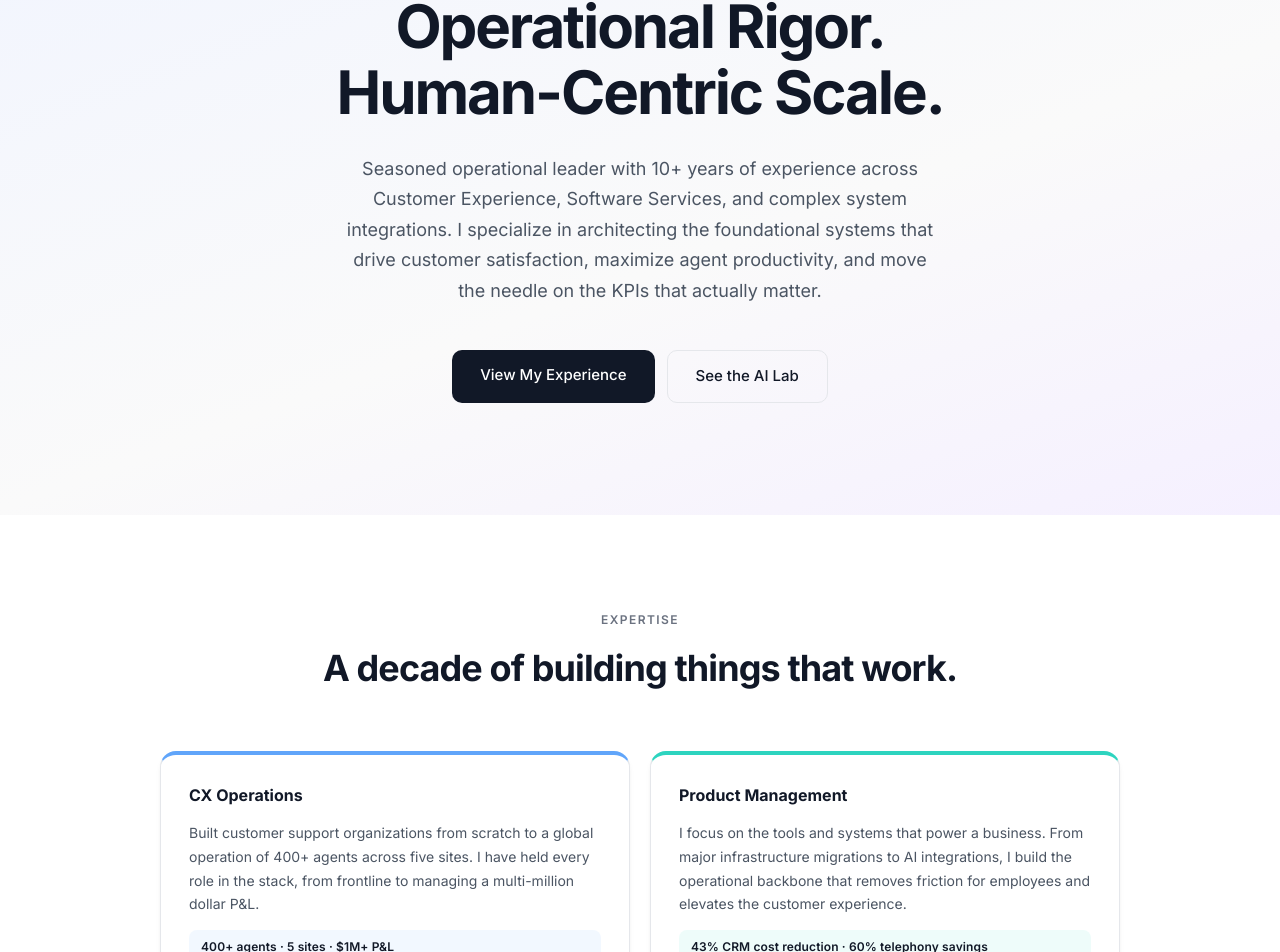
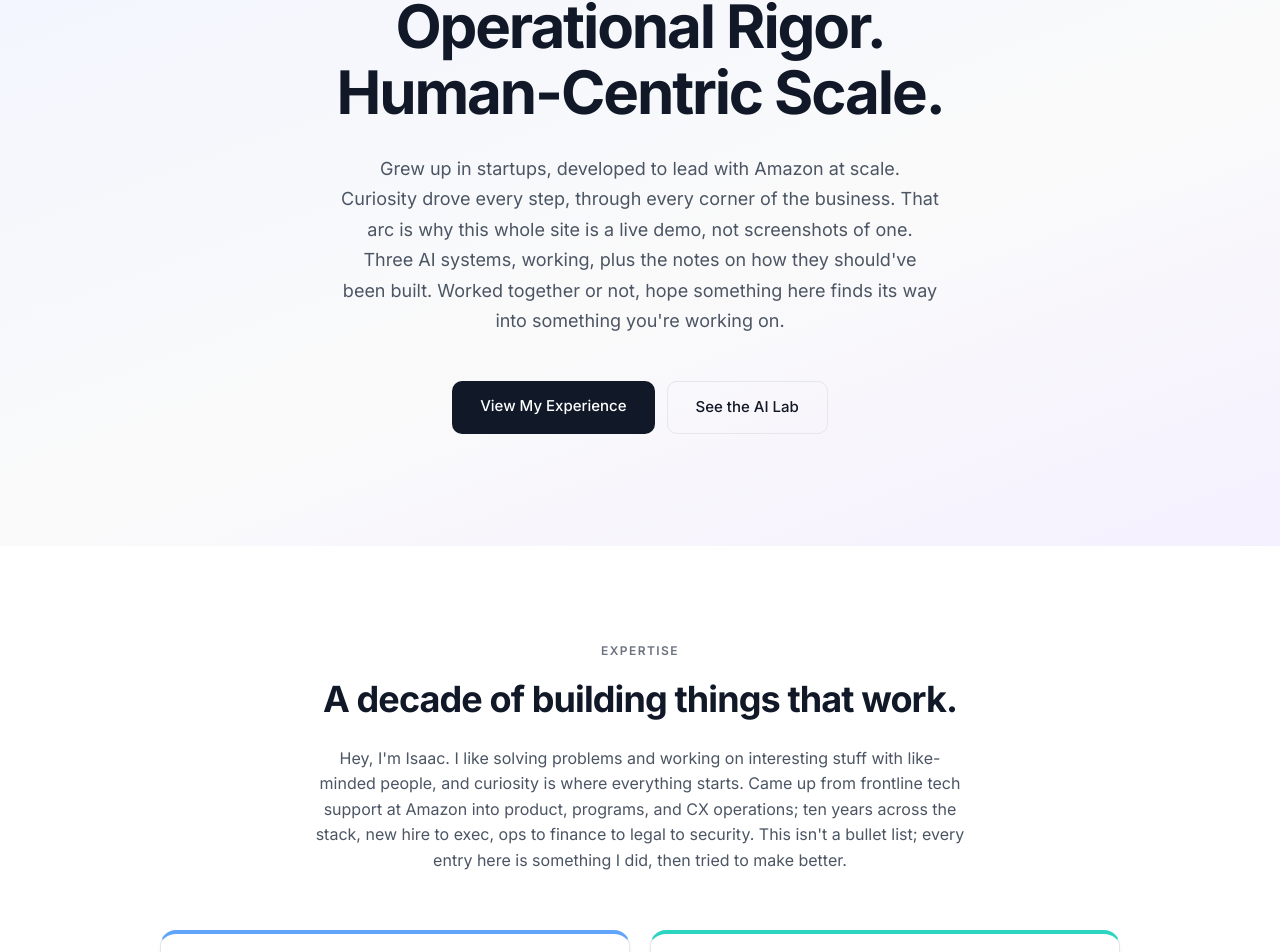
Before and after one commit to isaachartiens/project-isaac-ai, a Next.js app: page / in a window 1280 px wide. Shown: the part 198-1150 px from the top of the page. Built offline with nearby package versions, Linux system fonts and the light colour scheme.

Commit message:
copy: update homepage hero, expertise intro, operating principles, and CTA body copy

```diff
--- a/src/app/page.tsx
+++ b/src/app/page.tsx
@@ -110,10 +110,7 @@ export default function Home() {
             fontSize: '18px', color: '#4B5563', lineHeight: 1.7,
             margin: '0 0 44px', maxWidth: '600px', marginLeft: 'auto', marginRight: 'auto',
           }}>
-            Seasoned operational leader with 10+ years of experience across Customer Experience,
-            Software Services, and complex system integrations. I specialize in architecting the
-            foundational systems that drive customer satisfaction, maximize agent productivity,
-            and move the needle on the KPIs that actually matter.
+            Grew up in startups, developed to lead with Amazon at scale. Curiosity drove every step, through every corner of the business. That arc is why this whole site is a live demo, not screenshots of one. Three AI systems, working, plus the notes on how they should&apos;ve been built. Worked together or not, hope something here finds its way into something you&apos;re working on.
           </p>
           <div style={{ display: 'flex', gap: '12px', justifyContent: 'center', flexWrap: 'wrap' }}>
             <Link href="/experience" style={{
@@ -140,9 +137,12 @@ export default function Home() {
             <div style={{ fontSize: '12px', fontWeight: 600, color: '#6B7280', letterSpacing: '0.12em', textTransform: 'uppercase', marginBottom: '12px' }}>
               Expertise
             </div>
-            <h2 style={{ fontSize: '36px', fontWeight: 700, color: '#111827', margin: 0, letterSpacing: '-0.025em' }}>
+            <h2 style={{ fontSize: '36px', fontWeight: 700, color: '#111827', margin: '0 0 20px', letterSpacing: '-0.025em' }}>
               A decade of building things that work.
             </h2>
+            <p style={{ fontSize: '16px', color: '#4B5563', lineHeight: 1.6, margin: '0 auto', maxWidth: '65ch' }}>
+              Hey, I&apos;m Isaac. I like solving problems and working on interesting stuff with like-minded people, and curiosity is where everything starts. Came up from frontline tech support at Amazon into product, programs, and CX operations; ten years across the stack, new hire to exec, ops to finance to legal to security. This isn&apos;t a bullet list; every entry here is something I did, then tried to make better.
+            </p>
           </div>
           <div style={{ display: 'grid', gridTemplateColumns: 'repeat(auto-fit, minmax(420px, 1fr))', gap: '20px' }}>
             {expertise.map(tile => (
@@ -251,9 +251,12 @@ export default function Home() {
             <div style={{ fontSize: '12px', fontWeight: 600, color: '#6B7280', letterSpacing: '0.12em', textTransform: 'uppercase', marginBottom: '12px' }}>
               Operating Principles
             </div>
-            <h2 style={{ fontSize: '36px', fontWeight: 700, color: '#111827', margin: 0, letterSpacing: '-0.025em' }}>
+            <h2 style={{ fontSize: '36px', fontWeight: 700, color: '#111827', margin: '0 0 20px', letterSpacing: '-0.025em' }}>
               How I work.
             </h2>
+            <p style={{ fontSize: '16px', color: '#4B5563', lineHeight: 1.6, margin: '0 auto', maxWidth: '65ch' }}>
+              Here&apos;s what &apos;product&apos; means to me: not roadmaps and demos, it&apos;s finding root cause first, then the smallest system that actually fixes it, so a year out it still holds. How the team works: collaborate more than hand off. If someone has the sharper read on why something breaks, that&apos;s what we ship, not whoever filed the ticket.
+            </p>
           </div>
           <div style={{ display: 'grid', gridTemplateColumns: 'repeat(auto-fit, minmax(260px, 1fr))', gap: '20px' }}>
             {personal.map(p => (
@@ -281,8 +284,11 @@ export default function Home() {
           <h2 style={{ fontSize: '36px', fontWeight: 700, color: '#111827', margin: '0 0 12px', letterSpacing: '-0.025em' }}>
             Ready to build something meaningful?
           </h2>
-          <p style={{ fontSize: '16px', color: '#6B7280', margin: '0 0 32px' }}>
+          <p style={{ fontSize: '16px', color: '#6B7280', margin: '0 0 16px' }}>
             Isaac Hartiens · Austin, TX
+          </p>
+          <p style={{ fontSize: '16px', color: '#4B5563', lineHeight: 1.6, margin: '0 0 32px', maxWidth: '65ch', marginLeft: 'auto', marginRight: 'auto' }}>
+            Built to do two jobs: one to make the next role easier to explain, and one for you to actually click through. If you&apos;re evaluating me for something specific, email me, let&apos;s dig into the numbers behind the case studies, what was broken, what the OKR said, whether the tool still hits it today. If you&apos;re just poking around, same thing, take what&apos;s useful, run whatever doesn&apos;t fit your stack, and email when something in there makes sense to you.
           </p>
           <a href="https://www.linkedin.com/in/isaachartiens/" target="_blank" rel="noopener noreferrer"
             style={{
```
